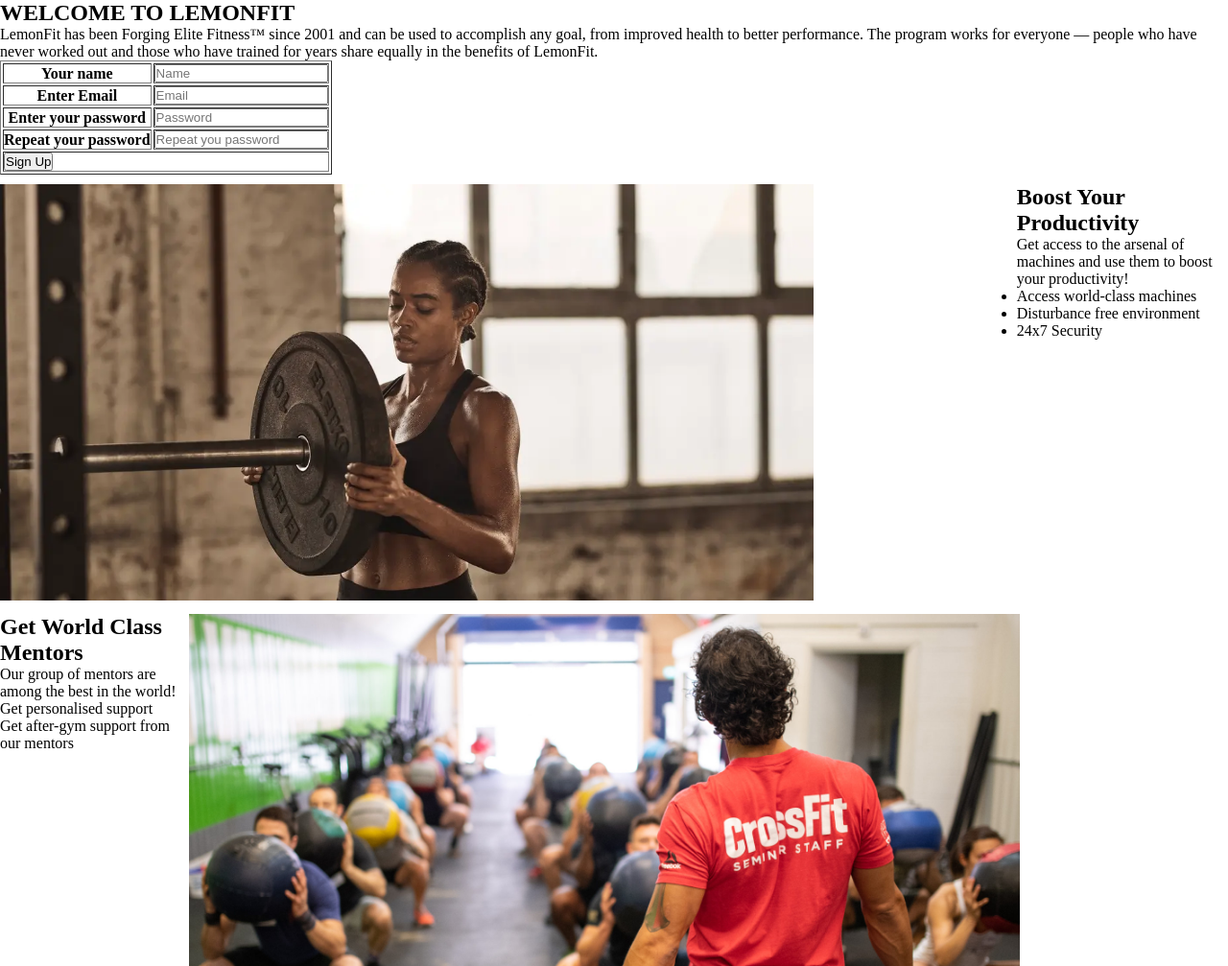
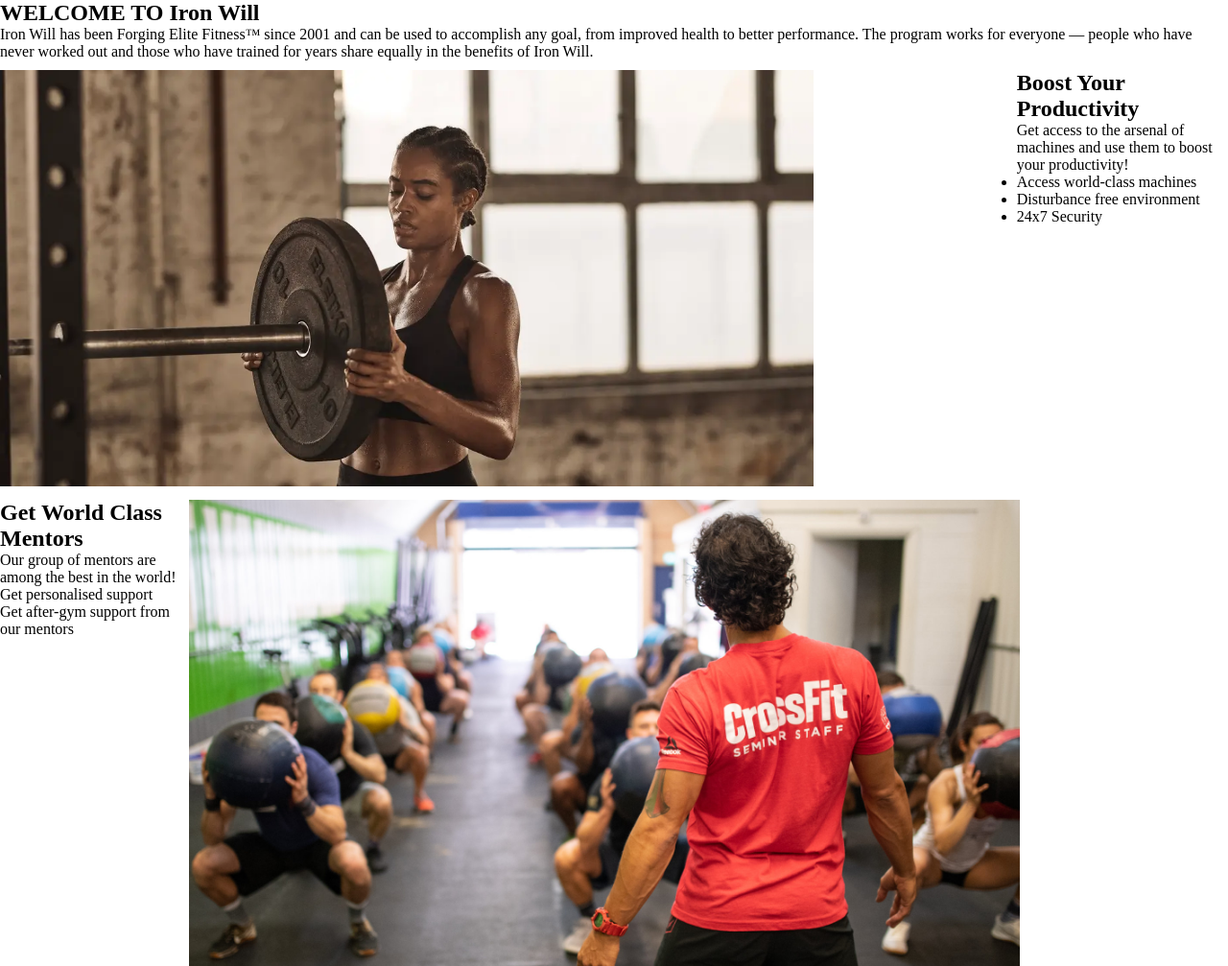
Before and after one commit to Arjun31415/Iron-Will, a PHP site: page / in a window 1280 px wide. Shown: the part 95-1102 px from the top of the page at 96% size. Run offline with PHP 8.4, Linux system fonts and the light colour scheme.

Commit message:
added styles

```diff
--- a/index.html
+++ b/index.html
@@ -37,12 +37,12 @@
       <img src="./assets/images/mascot.webp" alt="mascot" />
     </section>
     <section>
-      <h1>WELCOME TO LEMONFIT</h1>
+      <h1>WELCOME TO Iron Will</h1>
       <p>
-        LemonFit has been Forging Elite Fitness™ since 2001 and can be used to
+        Iron Will has been Forging Elite Fitness™ since 2001 and can be used to
         accomplish any goal, from improved health to better performance. The
         program works for everyone — people who have never worked out and those
-        who have trained for years share equally in the benefits of LemonFit.
+        who have trained for years share equally in the benefits of Iron Will.
       </p>
     </section>
     <section>
@@ -53,39 +53,7 @@
       > -->
       </iframe>
     </section>
-    <section>
-      <form method="post" action="/signup" name="signup">
-        <table border="1">
-          <tr>
-            <th>Your name</th>
-            <td><input type="text" name="name" placeholder="Name" /></td>
-          </tr>
-          <tr>
-            <th>Enter Email</th>
-            <td><input type="text" name="email" placeholder="Email" /></td>
-          </tr>
-          <tr>
-            <th>Enter your password</th>
-            <td>
-              <input type="text" name="password" placeholder="Password" />
-            </td>
-          </tr>
-          <tr>
-            <th>Repeat your password</th>
-            <td>
-              <input
-                type="text"
-                name="passwordConfirm"
-                placeholder="Repeat you password"
-              />
-            </td>
-          </tr>
-          <tr>
-            <td colspan="2"><input type="submit" value="Sign Up" /></td>
-          </tr>
-        </table>
-      </form>
-    </section>
+
 
     <!-- Manas Tiwari -->
     <!-- 20BCE1018 -->
@@ -112,14 +80,18 @@
       </div>
       <div class="container">
           <div class="feature2__text">
+            <div>
             <h1>Get World Class Mentors</h1>
             <p>
              Our group of mentors are among the best in the world!
             </p>
+          </div>
+          <div>
             <ul>
               <li>Get personalised support</li>
               <li>Get after-gym support from our mentors</li>
             </ul>
+          </div>
           </div>
           <div class="feature2__image"  >
               <a>
@@ -136,11 +108,25 @@
           </div>
           <div class="feature1__text">
             <h1 >Get Desired Results</h1>
+            <p>
+              See yourself achieving your resolutions!
+             </p>
+             <ul>
+               <li>Get personalised support</li>
+               <li>Get after-gym support from our mentors</li>
+             </ul>
           </div>
       </div>
       <div class="container" >
           <div class="feature2__text">
             <h1>Rediscover Yourself</h1>
+            <p>
+              Find the new you within you!
+             </p>
+             <ul>
+               <li>Imporve your standard of living</li>
+               <li>Say no to all physical pains</li>
+             </ul>
           </div>
           <div class="feature2__image">
               <a>
--- a/login.css
+++ b/login.css
@@ -79,5 +79,5 @@ body {
   border-radius: 5px;
   cursor: pointer;
 }
-            /* K S S Nikhil
+/* K S S Nikhil
                                   20BCE1307 */
```
